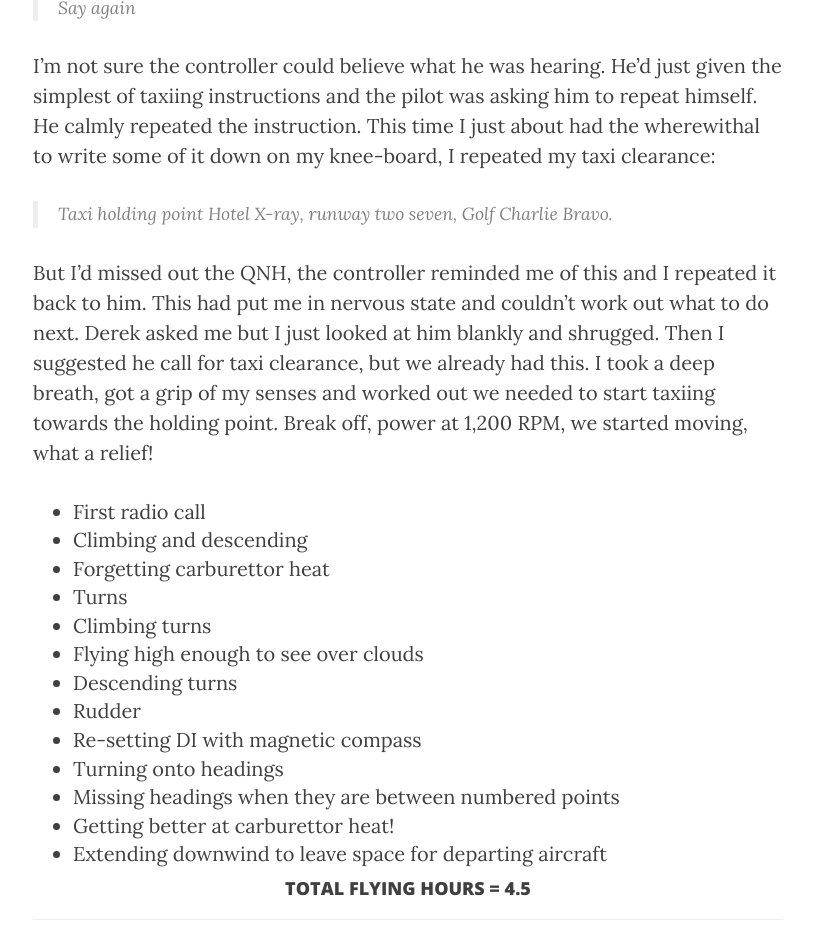
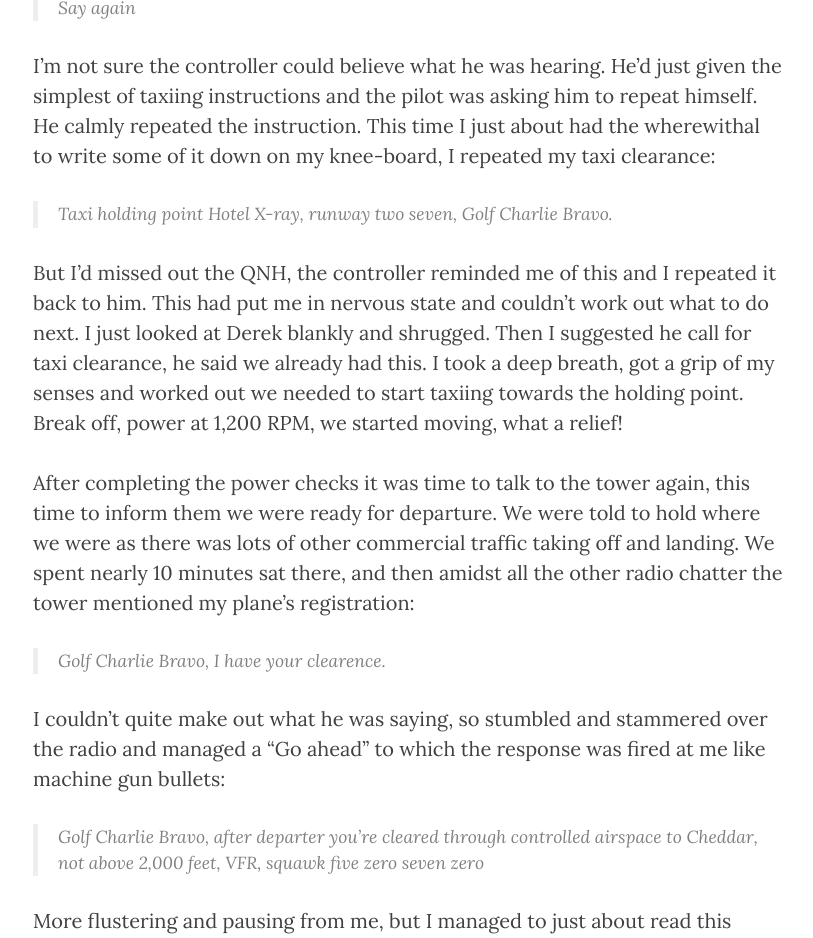
Before and after one commit to AnturGyffrous/hedfan.uk, a Jekyll site: the page built from _posts/2015-07-25-day-6.md, in a window 1280 px wide and 1400 px high, scrolled down 1861 px. Shown: the top 938 px of the window, without its empty margins (232-1045 px from the left). Built offline with Jekyll 4.4.1, drawn with Linux system fonts in a browser that asks for light colours; nearby versions of some CDN libraries; comment, search, counter and statistics services are not loaded; some of the changed text lies outside the part shown.

Commit message:
Finish radio call section and add link to video.

```diff
--- a/_posts/2015-07-25-day-6.md
+++ b/_posts/2015-07-25-day-6.md
@@ -61,21 +61,41 @@
 > Taxi holding point Hotel X-ray, runway two seven, Golf Charlie Bravo.
 
 But I'd missed out the QNH, the controller reminded me of this and I repeated it back to
-him. This had put me in nervous state and couldn't work out what to do next. Derek asked
-me but I just looked at him blankly and shrugged. Then I suggested he call for taxi
-clearance, but we already had this. I took a deep breath, got a grip of my senses and
-worked out we needed to start taxiing towards the holding point. Break off, power at 1,200
-RPM, we started moving, what a relief!
+him. This had put me in nervous state and couldn't work out what to do next. I just looked
+at Derek blankly and shrugged. Then I suggested he call for taxi clearance, he said we
+already had this. I took a deep breath, got a grip of my senses and worked out we needed
+to start taxiing towards the holding point. Break off, power at 1,200 RPM, we started
+moving, what a relief!
 
-* First radio call
-* Climbing and descending
+After completing the power checks it was time to talk to the tower again, this time to
+inform them we were ready for departure. We were told to hold where we were as there was
+lots of other commercial traffic taking off and landing. We spent nearly 10 minutes sat
+there, and then amidst all the other radio chatter the tower mentioned my plane's
+registration:
+
+> Golf Charlie Bravo, I have your clearence.
+
+I couldn't quite make out what he was saying, so stumbled and stammered over the radio and
+managed a "Go ahead" to which the response was fired at me like machine gun bullets:
+
+> Golf Charlie Bravo, after departer you're cleared through controlled airspace to
+> Cheddar, not above 2,000 feet, VFR, squawk five zero seven zero
+
+More flustering and pausing from me, but I managed to just about read this back. I was
+given permission to line-up and wait on the runway, but before we got there we had our
+takeoff permission, Derek took over the radio at this point to help relieve the workload.
+You can judge my performance yourself in this 4 minute video:
+
+<iframe width="480" height="270" src="https://www.youtube.com/embed/PfQiDFT1aNQ" frameborder="0" allowfullscreen></iframe>
+
+## Medium Level Turns
+
+* Turns
+* Rudder
+* Climbing turns
+* Descending turns
 * Forgetting carburettor heat
-* Turns
-* Climbing turns
 * Flying high enough to see over clouds
-* Descending turns
-* Rudder
-* Re-setting DI with magnetic compass
 * Turning onto headings
 * Missing headings when they are between numbered points
 * Getting better at carburettor heat!
```
Also changed, not shown: other parts of _posts/2015-07-25-day-6.md (+1 -1 lines).
